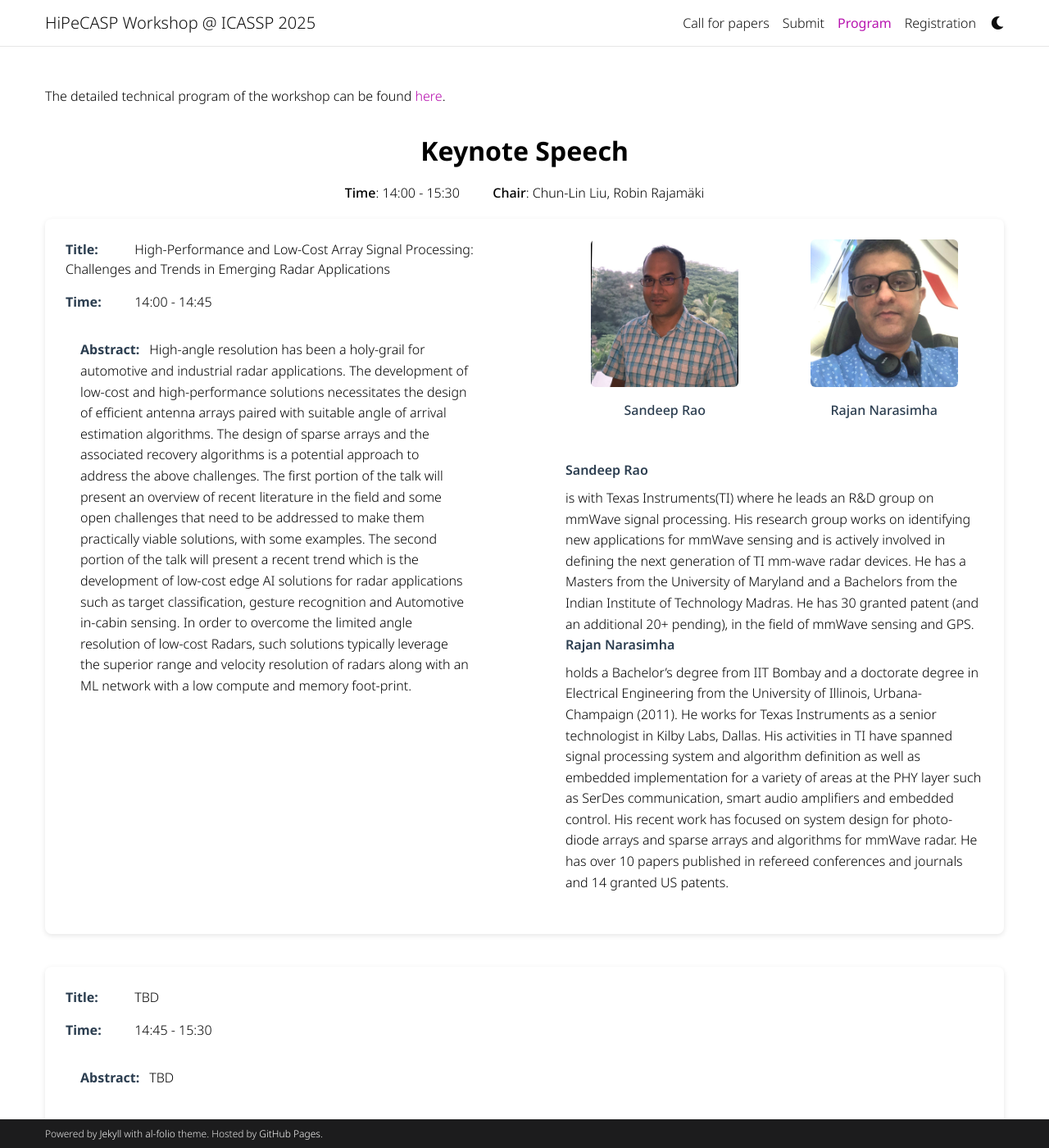
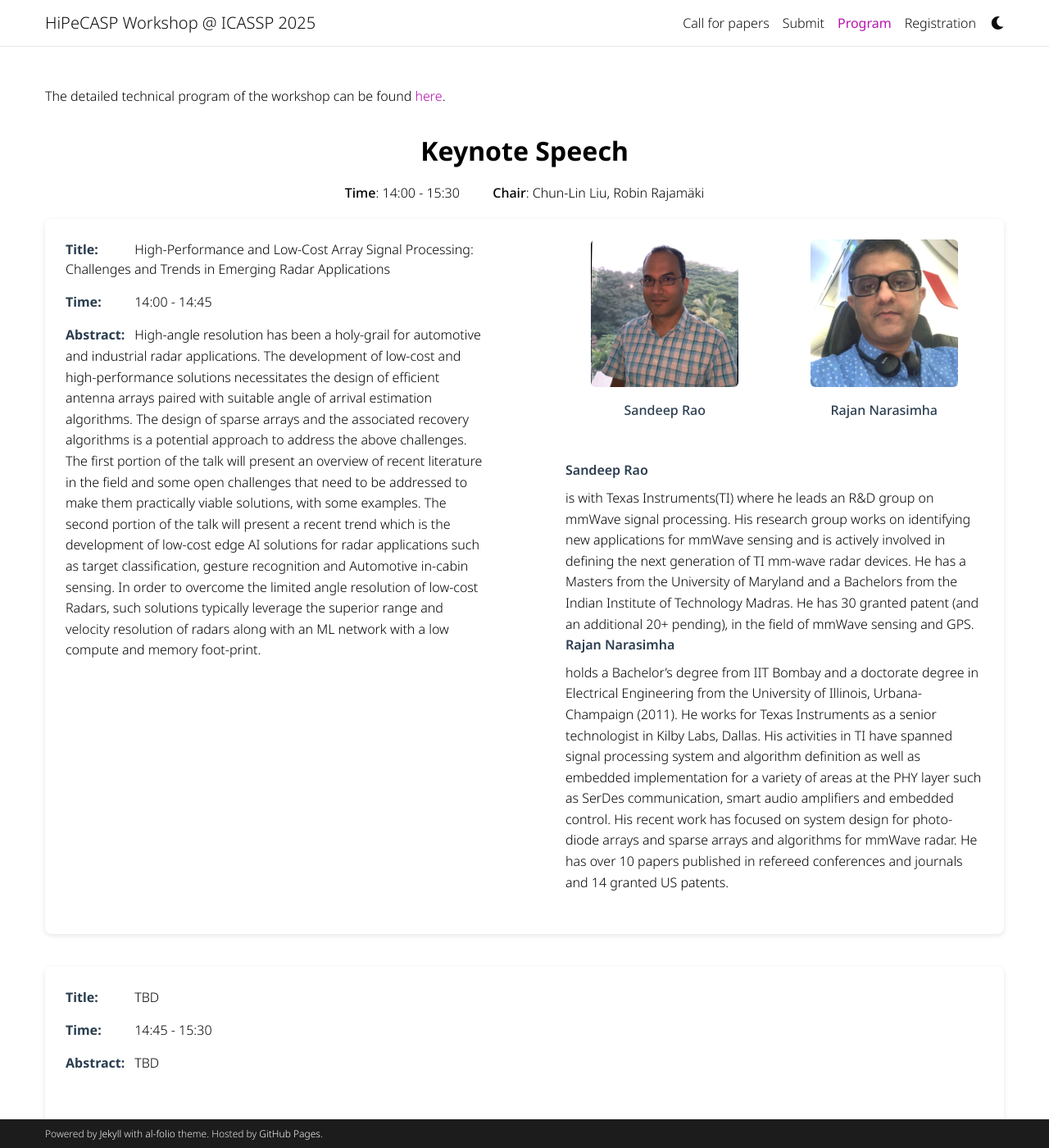
Before and after one commit to signal-process/signal-process.github.io, a Jekyll site: the page built from _pages/program.md, in a window 1280 px wide and 1400 px high. Shown: the whole window at 82% size. Built offline with Jekyll 4.4.1, drawn with Linux system fonts in a browser that asks for light colours; comment, search, counter and statistics services are not loaded; a style sheet for code colours, icons or effects is not loaded.

Commit message:
Update speakers.html

```diff
--- a/_includes/speakers.html
+++ b/_includes/speakers.html
@@ -69,7 +69,6 @@
 
     .speaker-abstract {
       line-height: 1.6;
-      padding: 18px;
     }
 
     .bios-container {
```
